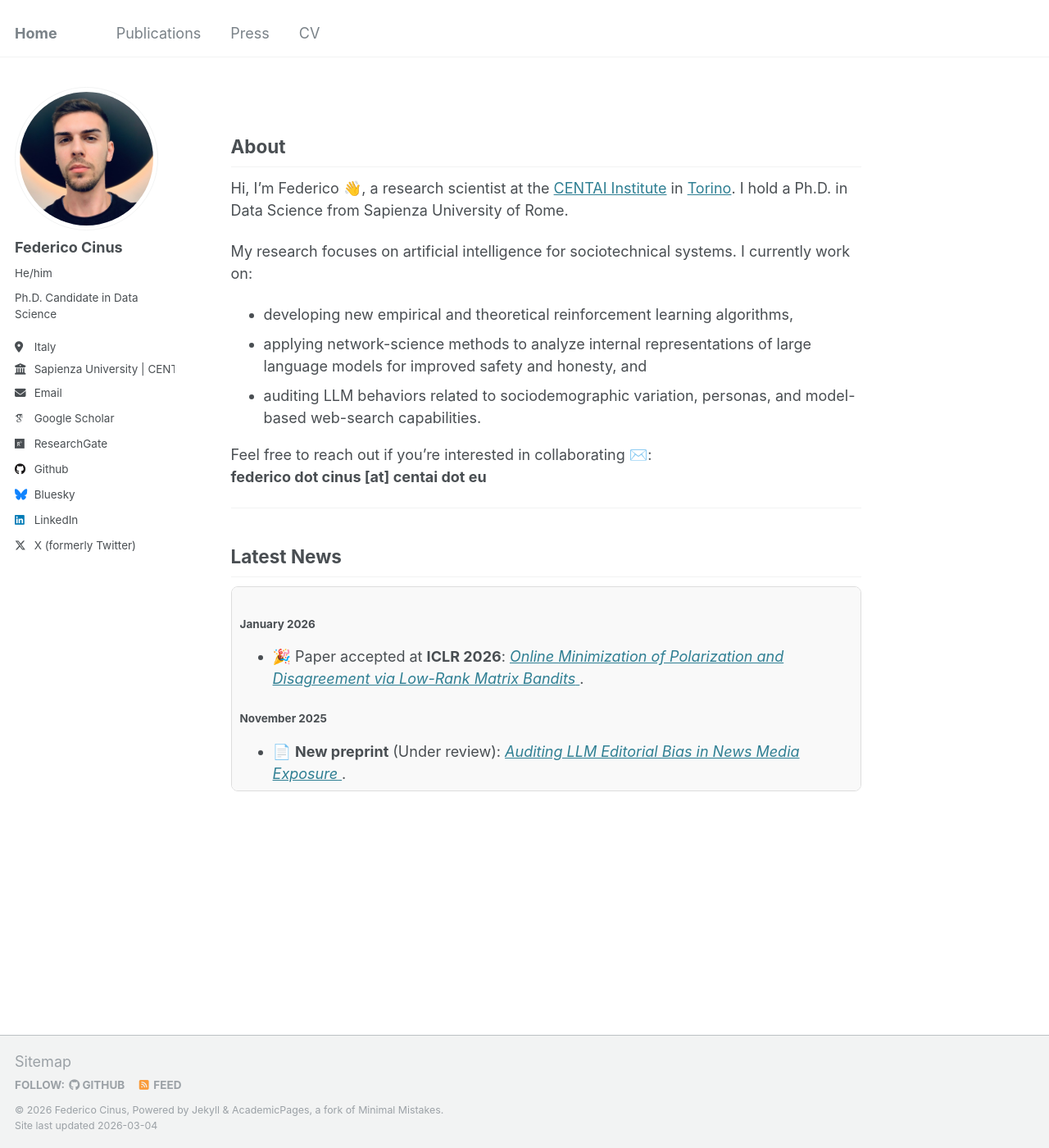
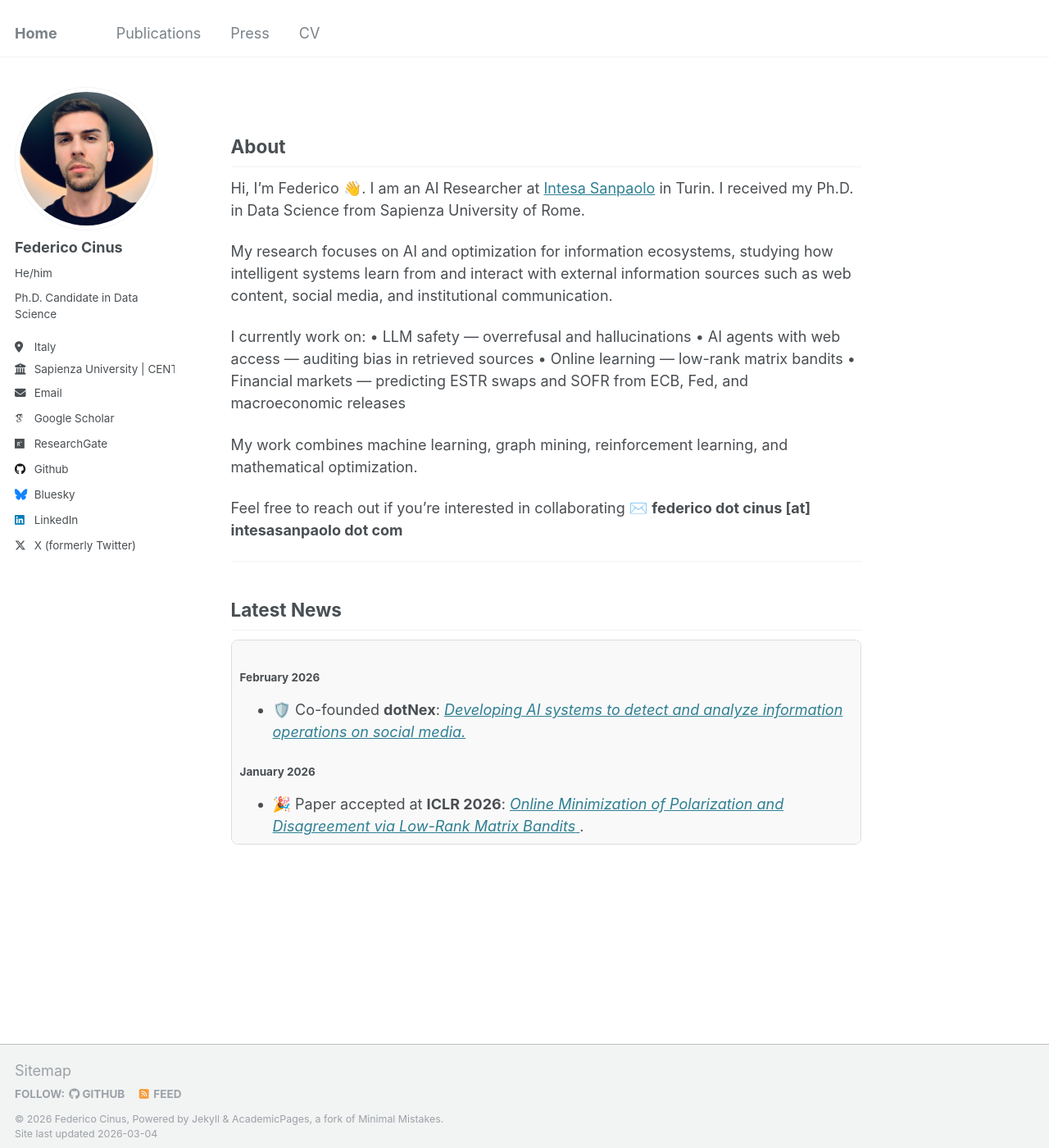
Before and after one commit to FedericoCinus/website, a Jekyll site: the page built from _pages/about.md, in a window 1280 px wide and 1400 px high. Shown: the whole window at 82% size. Built offline with Jekyll 4.4.1, drawn with Linux system fonts in a browser that asks for light colours; some web fonts are replaced.

Commit message:
Revise about page with updated bio and research details
Updated personal and research information for Federico, including new affiliations and research focus areas.

```diff
--- a/_pages/about.md
+++ b/_pages/about.md
@@ -10,21 +10,35 @@ redirect_from:
 
 ## About
 
-Hi, I’m Federico 👋, a research scientist at the [CENTAI Institute](https://centai.eu/contacts) in [Torino](https://www.cimolai.com/it/portfolio/torre-intesa-san-paolo/). I hold a Ph.D. in Data Science from Sapienza University of Rome.
+Hi, I’m Federico 👋. I am an AI Researcher at [Intesa Sanpaolo](https://group.intesasanpaolo.com/it/sezione-editoriale/eventi-progetti/tutti-gli-eventi/economia-e-mercati/anniversario-grattacielo-intesa-sanpaolo-torino) in Turin. I received my Ph.D. in Data Science from Sapienza University of Rome.
 
-My research focuses on artificial intelligence for sociotechnical systems. I currently work on:
-- developing new empirical and theoretical reinforcement learning algorithms,
-- applying network-science methods to analyze internal representations of large language models for improved safety and honesty, and
-- auditing LLM behaviors related to sociodemographic variation, personas, and model-based web-search capabilities.
+My research focuses on AI and optimization for information ecosystems, studying how intelligent systems learn from and interact with external information sources such as web content, social media, and institutional communication.
 
-Feel free to reach out if you’re interested in collaborating ✉️:
-**federico dot cinus [at] centai dot eu**
+I currently work on:
+	•	LLM safety — overrefusal and hallucinations
+	•	AI agents with web access — auditing bias in retrieved sources
+	•	Online learning — low-rank matrix bandits
+	•	Financial markets — predicting ESTR swaps and SOFR from ECB, Fed, and macroeconomic releases
+
+My work combines machine learning, graph mining, reinforcement learning, and mathematical optimization.
+
+Feel free to reach out if you’re interested in collaborating ✉️
+**federico dot cinus [at] intesasanpaolo dot com**
 
 ---
 
 ## Latest News
 
 <div style="max-height: 250px; overflow-y: auto; padding: 10px; border: 1px solid #ddd; background: #f9f9f9; border-radius: 8px;">
+
+<h4>February 2026</h4>
+<ul>
+  <li>🛡️ Co-founded <strong>dotNex</strong>:
+    <a href="https://dotnex.ai/" target="_blank">
+      <em>Developing AI systems to detect and analyze information operations on social media.</em>
+    </a>
+  </li>
+</ul>
 
 <h4>January 2026</h4>
 <ul>
```
